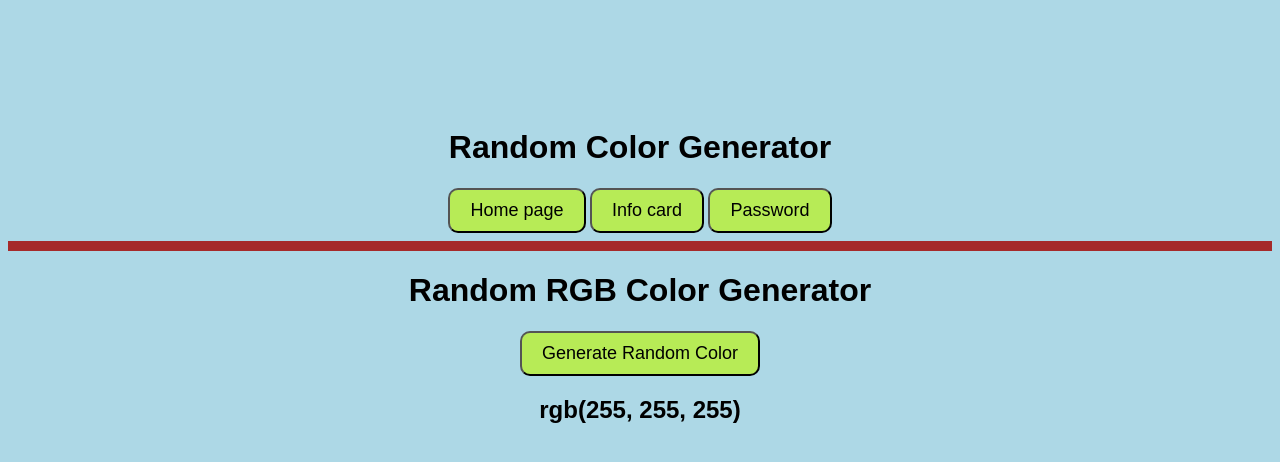
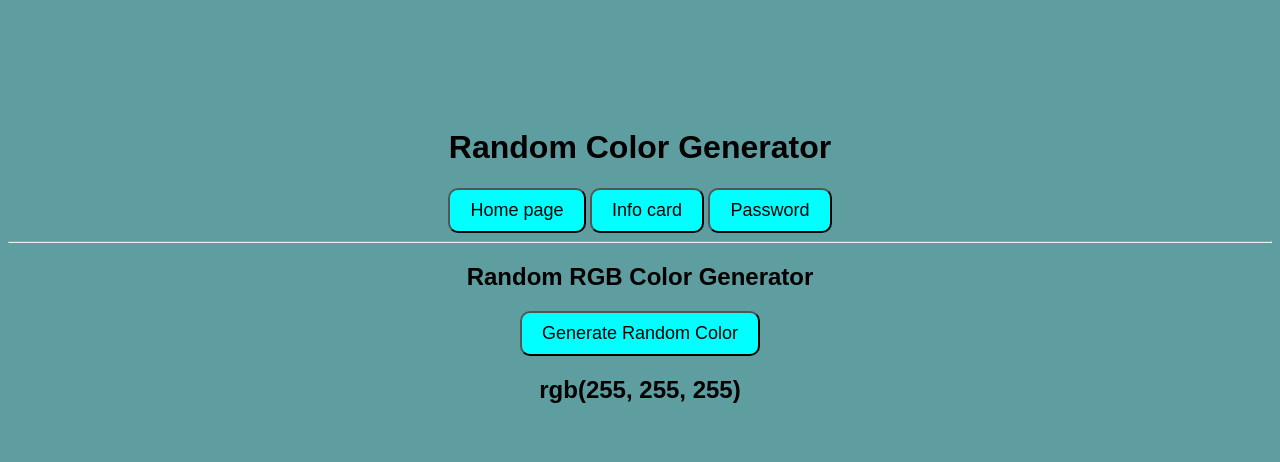
Before and after one commit to milyas1264/Class-Work, a plain HTML site: page Randomcolor.html in a window 1280 px wide. Drawn offline with Linux system fonts and the light colour scheme.

Commit message:
error removed

```diff
--- a/Randomcolor.html
+++ b/Randomcolor.html
@@ -1,39 +1,11 @@
 <!DOCTYPE html>
-<html lang="en">
-<head>
-    <meta charset="UTF-8">
-    <meta name="viewport" content="width=device-width, initial-scale=1.0">
-    <title>Random Color Generator</title>
-    <style>
-        body{
-       background-color: lightblue;
-       text-align: center;
-     }
-     hr{border: 5px solid brown;}
-     button{
-       padding: 10px 20px;
-       font-size: 16px;
-       background-color: rgb(183, 235, 86);
-       border-radius: 10px;
-       color: black;
-       cursor: pointer;
-     }
-    </style>
-</head>
-<body>
-    <h1>Random Color Generator</h1>
-    <a href="index.html"><button>Home page</button></a>
-    <a href="infocard.html"><button>Info card</button></a>
-    <a href="pass.html"><button>Password</button></a>
-    <hr>
-
-    <!DOCTYPE html>
 <html lang="en">
 <head>
   <meta charset="UTF-8">
   <title>Random RGB Color Generator</title>
   <style>
     body {
+      background-color: cadetblue;
       text-align: center;
       font-family: Arial;
       transition: background-color 0.5s ease;
@@ -48,12 +20,20 @@
       padding: 10px 20px;
       font-size: 18px;
       cursor: pointer;
+      border-radius: 10px;
+      background-color: aqua;
     }
+
   </style>
 </head>
 <body>
+  <h1>Random Color Generator</h1>
+    <a href="index.html"><button>Home page</button></a>
+    <a href="infocard.html"><button>Info card</button></a>
+    <a href="pass.html"><button>Password</button></a>
+    <hr>
 
-  <h1> Random RGB Color Generator</h1>
+  <h2> Random RGB Color Generator</h2>
   <button onclick="generateColor()">Generate Random Color</button>
   <div id="colorBox">rgb(255, 255, 255)</div>
 
@@ -76,6 +56,3 @@
 
 </body>
 </html>
-
-</body>
-</html>
```
